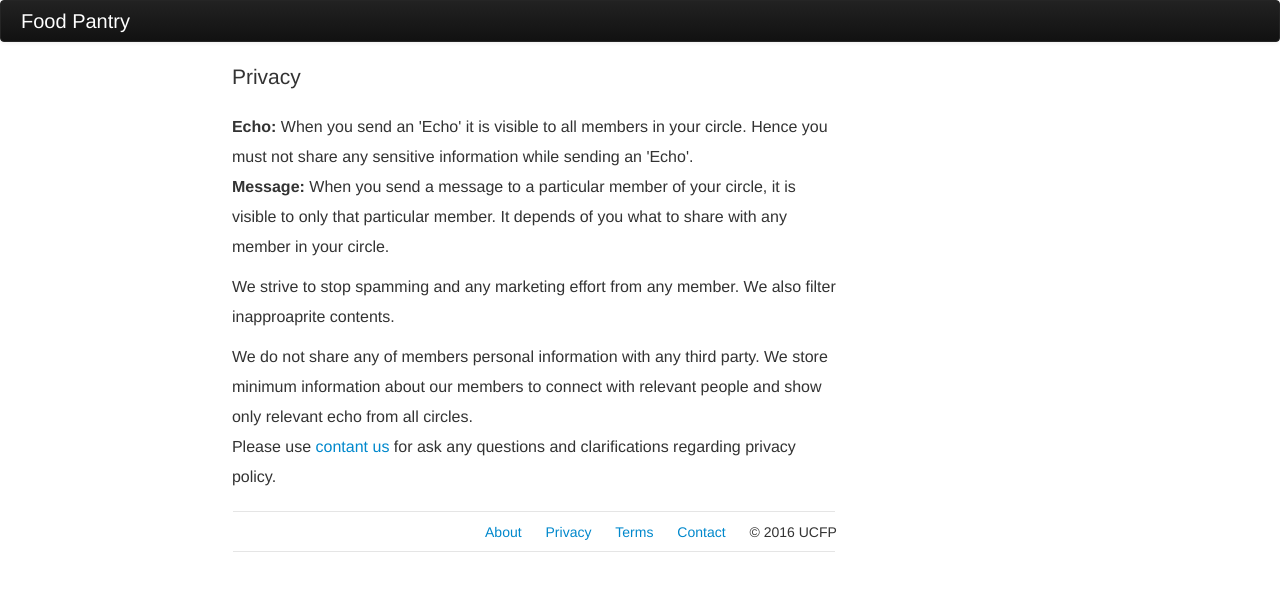
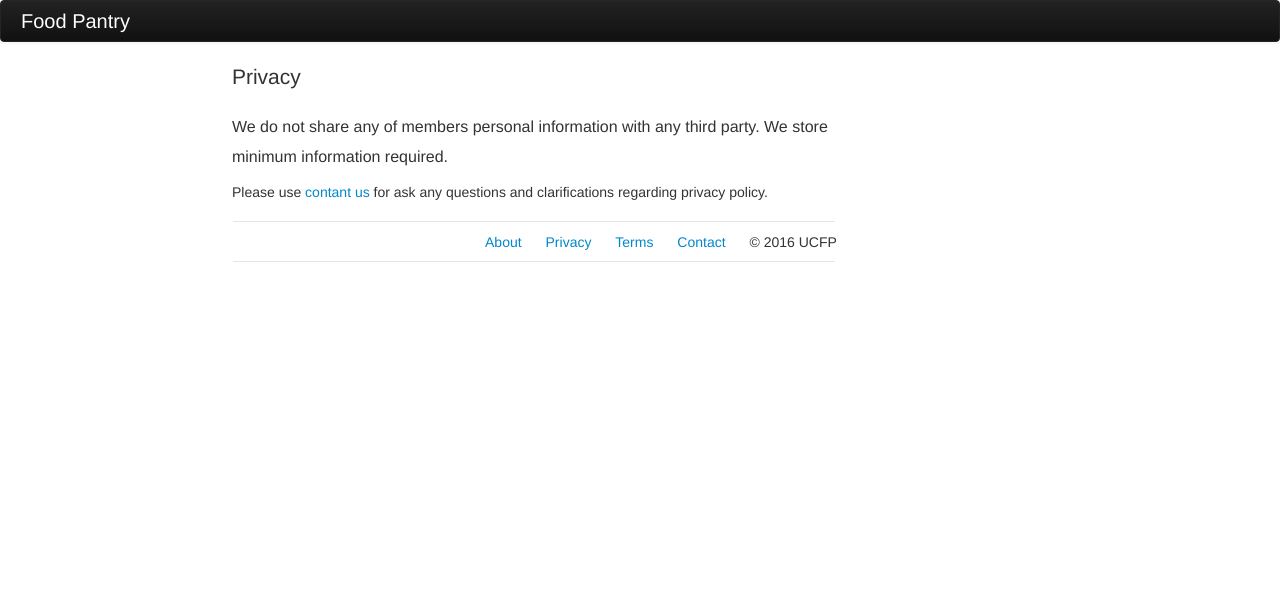
Before and after one commit to tnbob/UCFP, a PHP site: page /privacy.php?slf=1 in a window 1280 px wide. Shown: the top 591 px of the page. Run offline with PHP 8.4, Linux system fonts and the light colour scheme; some libraries are stand-ins or nearby versions.

Commit message:
Improve privacy message

```diff
--- a/privacy.php
+++ b/privacy.php
@@ -28,14 +28,7 @@
 		 <div class="span6">
 			<p class="lead">Privacy</p>
 			<p	style="line-height:30px; font-size:16px;">
-				<strong>Echo: </strong>When you send an 'Echo' it is visible to all members in your circle. Hence you must not share any sensitive information while sending an 'Echo'.
-	<br/><strong>Message: </strong>When you send a message to a particular member of your circle, it is visible to only that particular member. It depends of you what to share with any member in your circle.
-			</p>
-			<p	style="line-height:30px; font-size:16px;">
-			We strive to stop spamming and any marketing effort from any member. We also filter inapproaprite contents.
-			</p>
-			<p	style="line-height:30px; font-size:16px;">
-			We do not share any of members personal information with any third party. We store minimum information about our members to connect with relevant people and show only relevant echo from all circles. <br/>
+			We do not share any of members personal information with any third party. We store minimum information required.</p>
 			Please use <a href="contactus-module.php">contant us</a> for ask any questions and clarifications regarding privacy policy.
 
 			</p>
```
